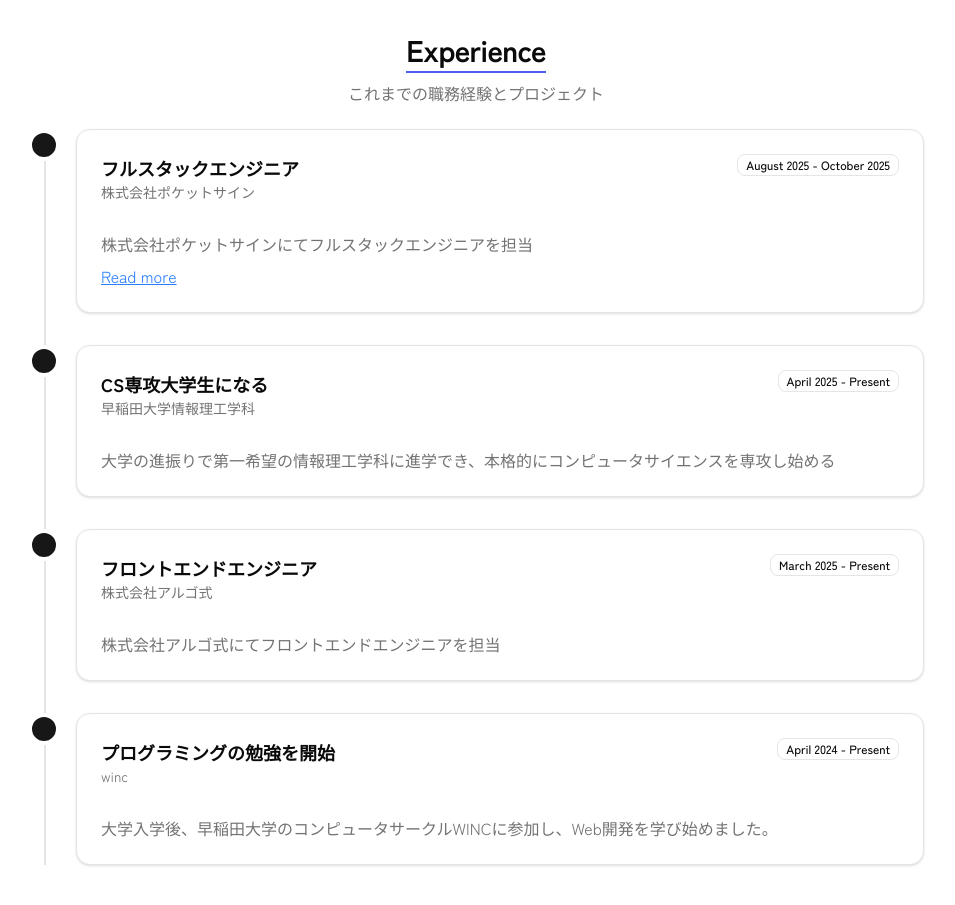
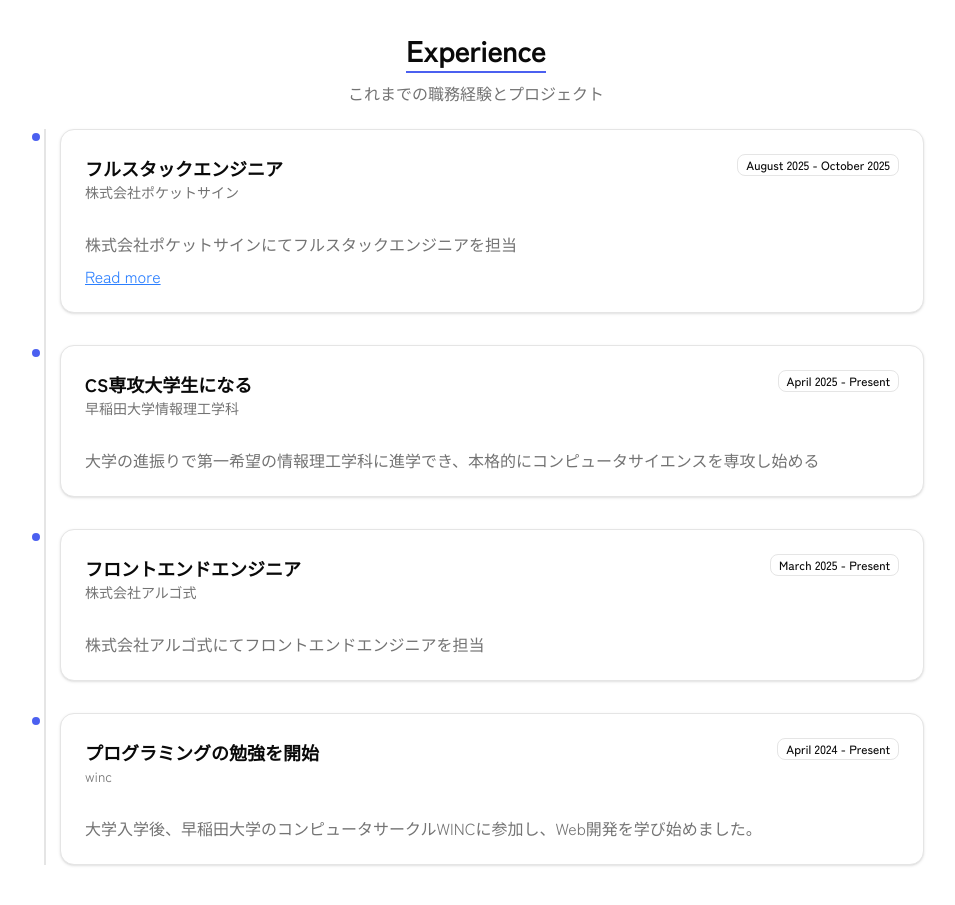
Before and after one commit to tsukuneA1/tsukuneA1_portfolio, a Next.js app: page / in a window 1280 px wide. Shown: the part 1000-1905 px from the top of the page, without its empty margins (164-1119 px from the left). Built offline with nearby package versions, Linux system fonts and the light colour scheme.

Commit message:
feat:タイムラインアイテムコンポーネントのスタイリング

```diff
--- a/components/timeline-item.tsx
+++ b/components/timeline-item.tsx
@@ -27,7 +27,7 @@ export function TimelineItem({
 }: TimelineItemProps) {
 	return (
 		<div className="relative flex items-start space-x-4">
-			<div className="flex-shrink-0 w-8 h-8 bg-primary rounded-full border-4 border-background relative z-10"></div>
+			<div className="flex-shrink-0 w-4 h-4 bg-primary-accent hover:scale-130 hover:bg-white hover:border-primary-accent hover:border-2 rounded-full border-4 border-background relative z-10 transition-all duration-300"></div>
 			<Card className="flex-1">
 				<CardHeader>
 					<div className="flex justify-between items-start">
```
